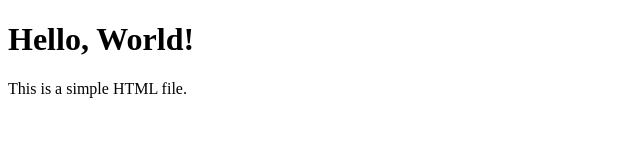
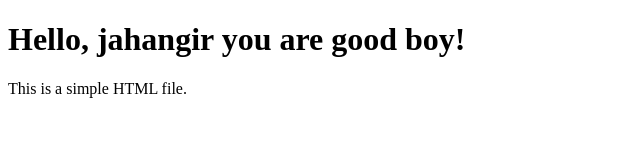
Before and after one commit to jahangirakhan/demojenkins, a plain HTML site: page index.html in a window 1280 px wide. Shown: the whole page, without its empty margins (0-640 px from the left). Drawn offline with Linux system fonts and the light colour scheme.

Commit message:
Update index.html

```diff
--- a/index.html
+++ b/index.html
@@ -7,7 +7,7 @@
 </head>
 <body>
 
-    <h1>Hello, World!</h1>
+    <h1>Hello, jahangir you are good boy!</h1>
     <p>This is a simple HTML file.</p>
 
 </body>
```
